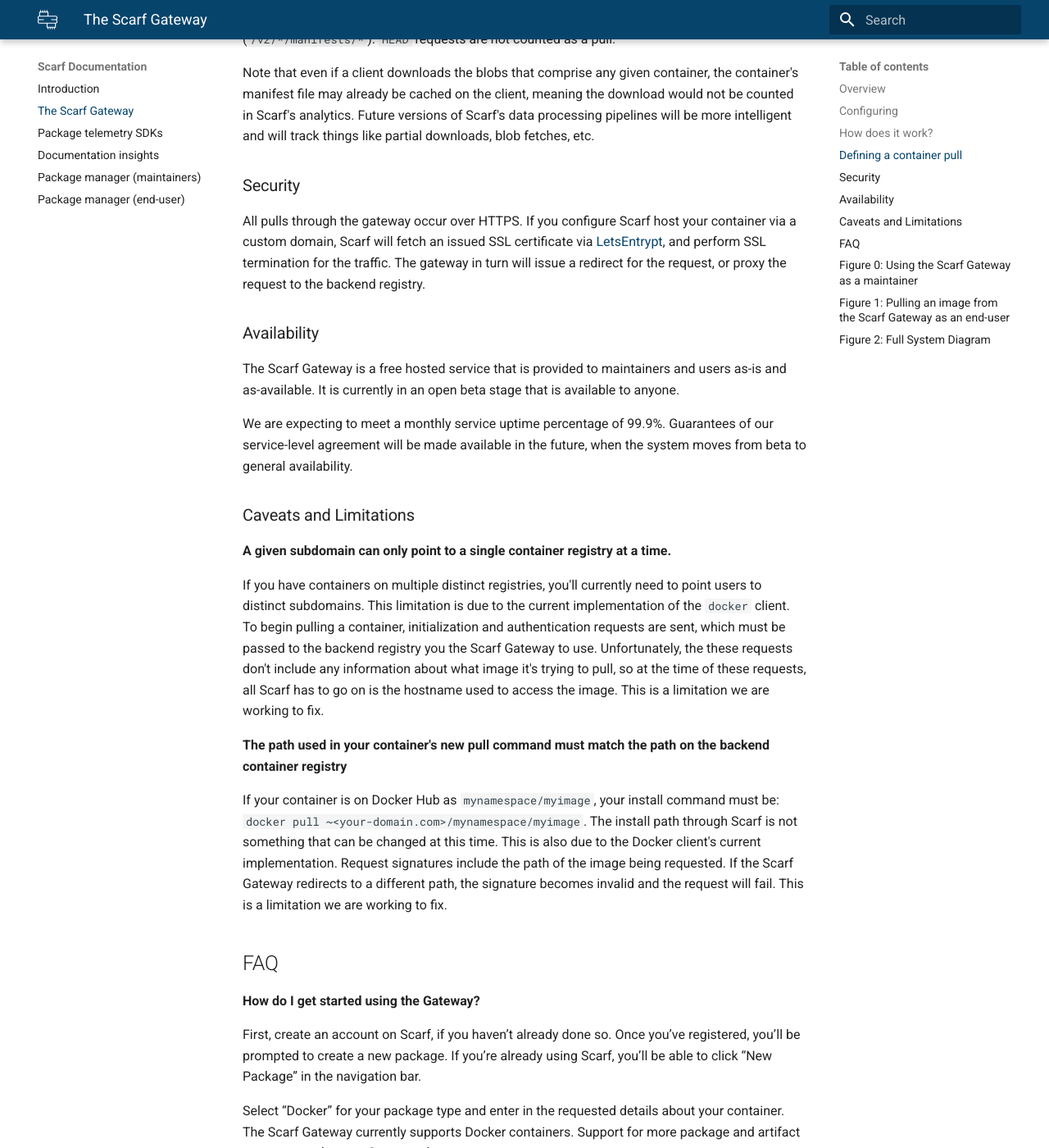
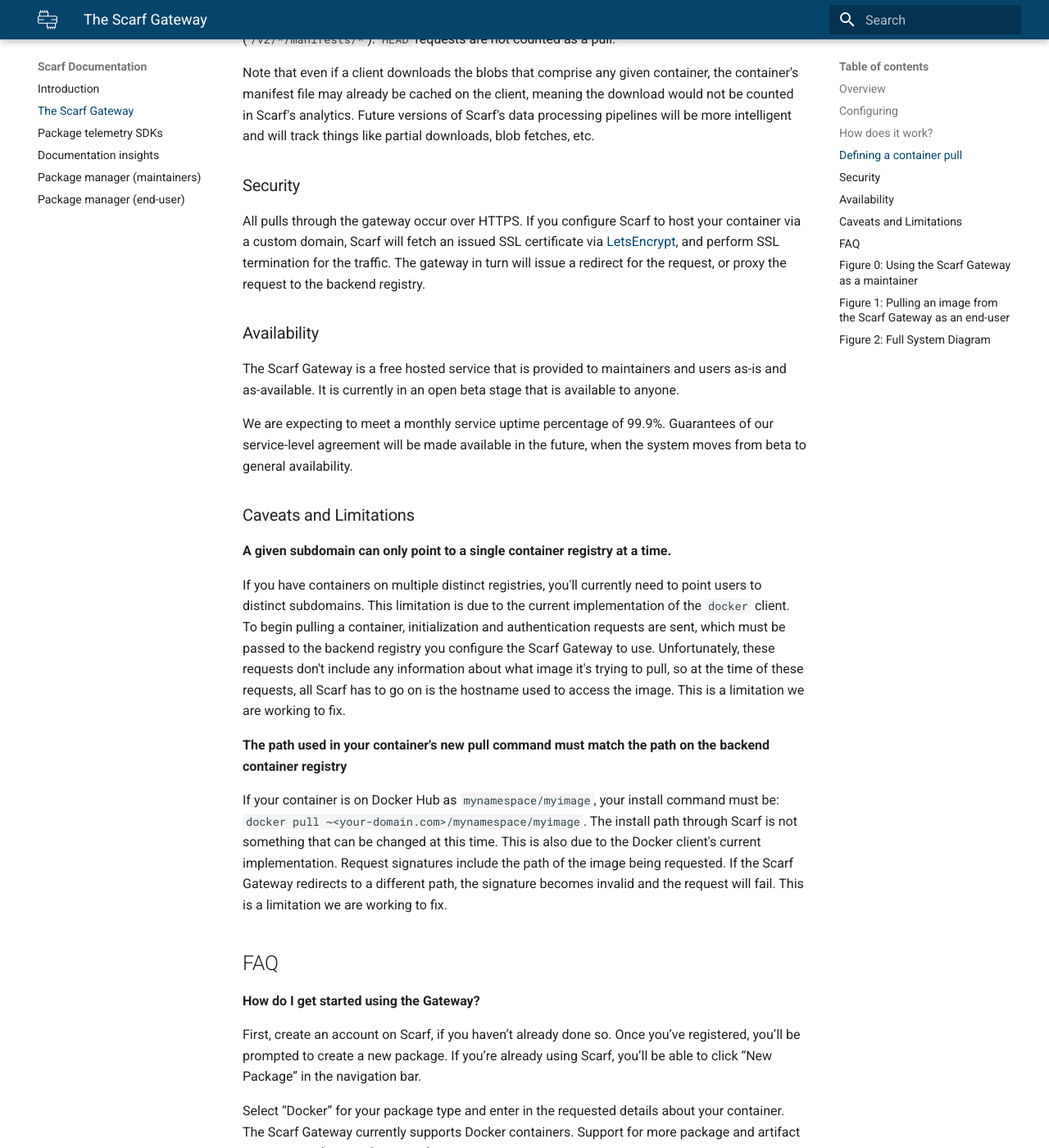
Before and after one commit to scarf-sh/docs, an MkDocs documentation site: the page built from docs/gateway.md, in a window 1280 px wide and 1400 px high, scrolled down 2212 px. Shown: the whole window at 82% size. Built offline with MkDocs 1.6.1 and Material for MkDocs 9.7.7, drawn with Linux system fonts in a browser that asks for light colours.

Commit message:
Update gateway.md
fixing some typos

```diff
--- a/docs/gateway.md
+++ b/docs/gateway.md
@@ -61,7 +61,7 @@
 
 ### Security
 
-All pulls through the gateway occur over HTTPS. If you configure Scarf host your container via a custom domain, Scarf will fetch an issued SSL certificate via [LetsEntrypt](https://letsencrypt.org), and perform SSL termination for the traffic. The gateway in turn will issue a redirect for the request, or proxy the request to the backend registry.
+All pulls through the gateway occur over HTTPS. If you configure Scarf to host your container via a custom domain, Scarf will fetch an issued SSL certificate via [LetsEncrypt](https://letsencrypt.org), and perform SSL termination for the traffic. The gateway in turn will issue a redirect for the request, or proxy the request to the backend registry.
 
 ### Availability
 
@@ -74,7 +74,7 @@
 
 **A given subdomain can only point to a single container registry at a time.**
 
-If you have containers on multiple distinct registries, you'll currently need to point users to distinct subdomains. This limitation is due to the current implementation of the `docker` client. To begin pulling a container, initialization and authentication requests are sent, which must be passed to the backend registry you the Scarf Gateway to use. Unfortunately, the these requests don't include any information about what image it's trying to pull, so at the time of these requests, all Scarf has to go on is the hostname used to access the image. This is a limitation we are working to fix.
+If you have containers on multiple distinct registries, you'll currently need to point users to distinct subdomains. This limitation is due to the current implementation of the `docker` client. To begin pulling a container, initialization and authentication requests are sent, which must be passed to the backend registry you configure the Scarf Gateway to use. Unfortunately, these requests don't include any information about what image it's trying to pull, so at the time of these requests, all Scarf has to go on is the hostname used to access the image. This is a limitation we are working to fix.
 
 
 **The path used in your container's new pull command must match the path on the backend container registry**
```
